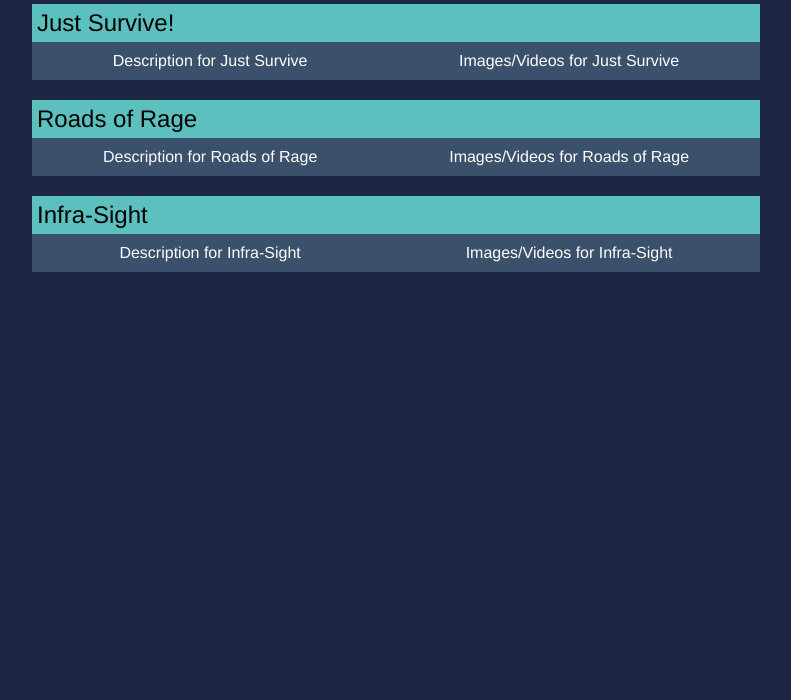
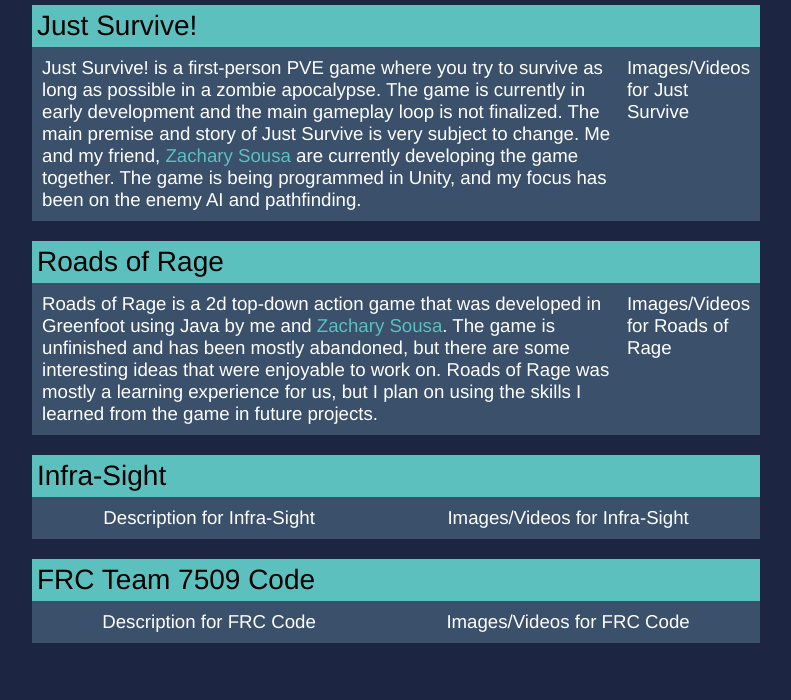
Before and after one commit to eli-wood-dev/eli-wood-dev.github.io, a plain HTML site: page index.html in a window 1280 px wide. Shown: the part 100-800 px from the top of the page, without its empty margins (244-1035 px from the left). Drawn offline with Linux system fonts and the light colour scheme.

Commit message:
added sample text and some styling

```diff
--- a/index.html
+++ b/index.html
@@ -13,26 +13,50 @@
 		<div class="main-title">PORTFOLIO</div>
 
 		<div class="item-container">
-			<div class="item-title">Just Survive!</div>
+			<div class="item-title"><a href="https://github.com/zach-sousa-dev/Just-Survive-Reboot">Just Survive!</a></div>
 			<div class="item-content">
-				<div class="item-desc">Description for Just Survive</div>
+				<div class="item-desc">
+					Just Survive! is a first-person PVE game where you try to survive as long as possible in a zombie apocalypse.
+					The game is currently in early development and the main gameplay loop is not finalized.
+					The main premise and story of Just Survive is very subject to change.
+					Me and my friend, <a href="https://zach-sousa-dev.github.io/">Zachary Sousa</a> are currently developing the game together.
+					The game is being programmed in Unity, and my focus has been on the enemy AI and pathfinding.
+				</div>
 				<div class="item-media">Images/Videos for Just Survive</div>
 			</div>
 		</div>
+
 		<div class="item-container">
-			<div class="item-title">Roads of Rage</div>
+			<div class="item-title"><a href="https://github.com/eli-wood-dev/Roads-of-Rage">Roads of Rage</a></div>
 			<div class="item-content">
-				<div class="item-desc">Description for Roads of Rage</div>
+				<div class="item-desc">
+					Roads of Rage is a 2d top-down action game that was developed in Greenfoot using Java by me and <a href="https://zach-sousa-dev.github.io/">Zachary Sousa</a>.
+					The game is unfinished and has been mostly abandoned, but there are some interesting ideas that were enjoyable to work on.
+					Roads of Rage was mostly a learning experience for us, but I plan on using the skills I learned from the game in future projects.
+
+				</div>
 				<div class="item-media">Images/Videos for Roads of Rage</div>
 			</div>
 		</div>
+
 		<div class="item-container">
 			<div class="item-title">Infra-Sight</div>
 			<div class="item-content">
-				<div class="item-desc">Description for Infra-Sight</div>
+				<div class="item-desc">Description for Infra-Sight
+				</div>
 				<div class="item-media">Images/Videos for Infra-Sight</div>
 			</div>
 		</div>
+
+		<div class="item-container">
+			<div class="item-title">FRC Team 7509 Code</div>
+			<div class="item-content">
+				<div class="item-desc">Description for FRC Code
+				</div>
+				<div class="item-media">Images/Videos for FRC Code</div>
+			</div>
+		</div>
+
 	</div>
 	<script defer src="script.js"></script>
 </body>
--- a/style.css
+++ b/style.css
@@ -1,6 +1,7 @@
 html {
   height: 100%;
   width: 100%;
+	font-size: 14pt;
 }
 
 * {
@@ -22,8 +23,23 @@ div{
 
 }
 
+a:link {
+	text-decoration: none;
+	color: #5BC0BE;
+}
+
+a:visited{
+	text-decoration: none;
+	color: #5BC0BE;
+}
+
+a:hover{
+	text-decoration: underline;
+	color: #7DE2DF;
+}
+
 .main-title{
-	font-size: 4rem;
+	font-size: 3.5rem;
 	text-align: center;
 }
 
@@ -41,6 +57,14 @@ div{
 	font-size: 1.5rem;
 }
 
+.item-title a{
+	color: #000000;
+}
+
+.item-title a:hover{
+	color: #0B13AF;
+}
+
 .item-content{
 	background-color: #3A506B;
 	display: flex;
@@ -54,3 +78,9 @@ div{
 .item-media{
 
 }
+
+@media only screen and (max-width: 1000px){
+	body{
+		margin: 0px 0px 0px 0px;
+	}
+}
```
